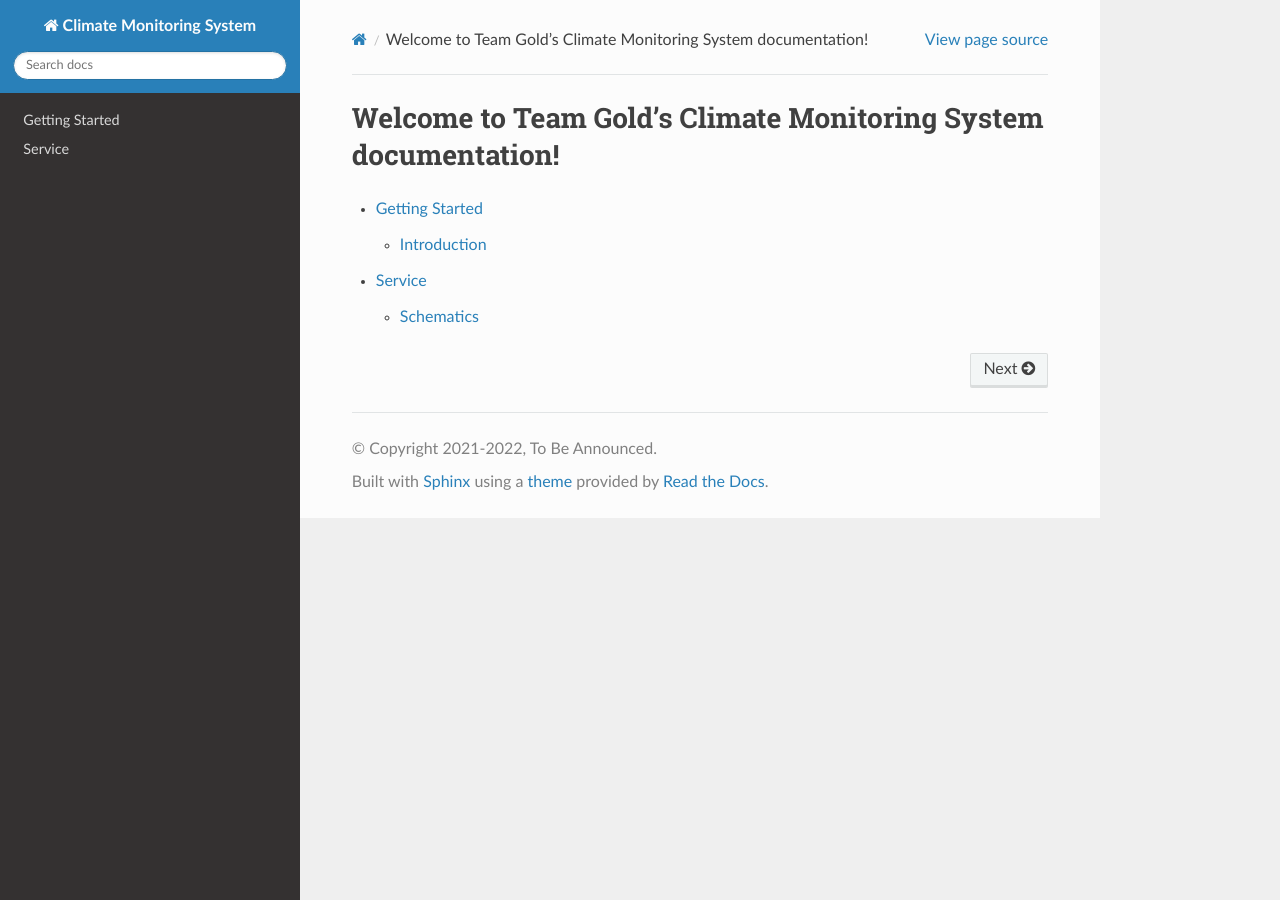
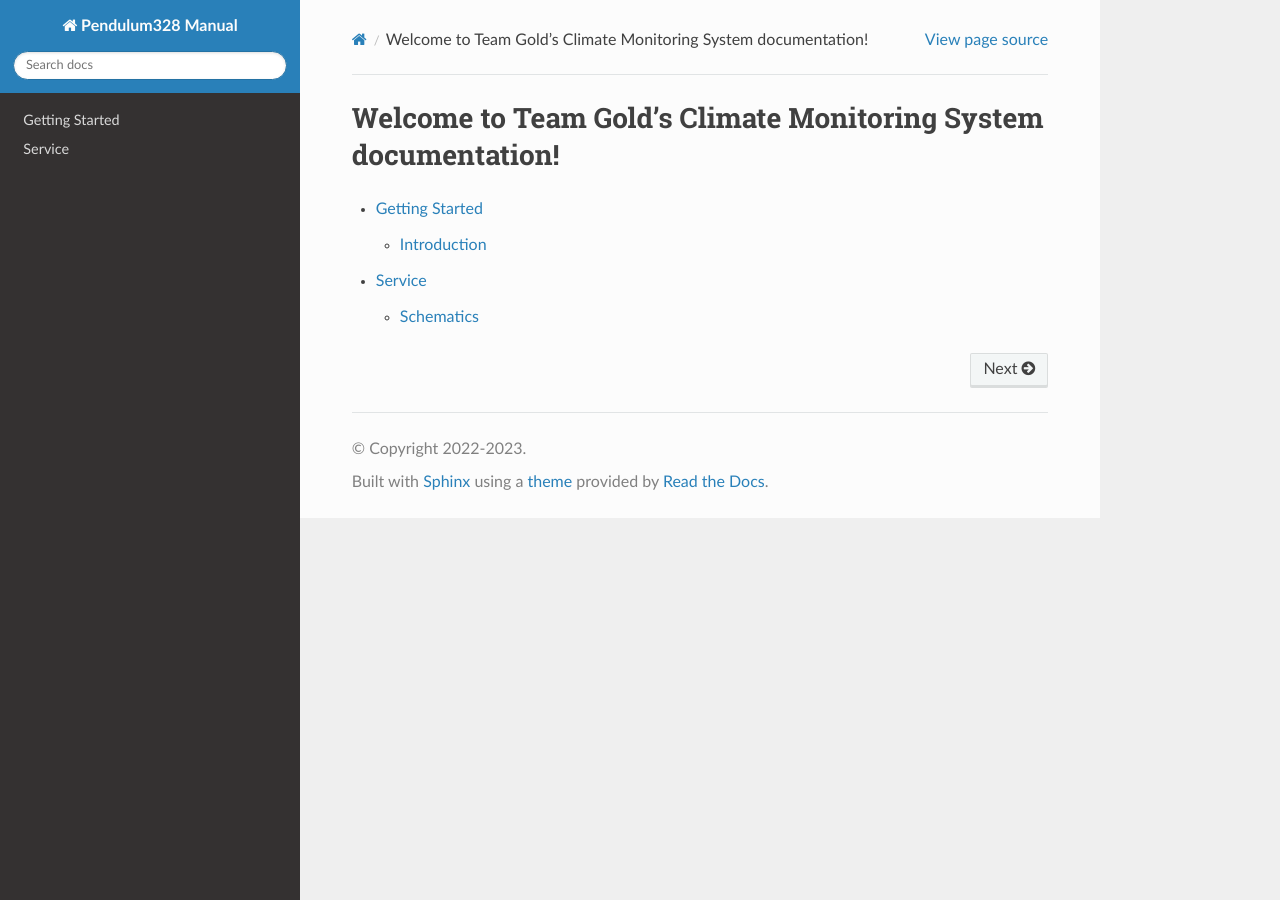
Before and after one commit to KenwoodFox/EG-310-InvertedPendulum, a Sphinx documentation site: the page built from Docs/index.rst, in a window 1280 px wide. Built offline with Sphinx 7.4.7 and the Read the Docs theme 2.0.0, drawn with Linux system fonts in a browser that asks for light colours.

Commit message:
Cache, typos and remove bloat

```diff
--- a/Docs/conf.py
+++ b/Docs/conf.py
@@ -2,9 +2,9 @@ import git
 
 # Project Information
 
-project = "Climate Monitoring System"
-copyright = "2021-2022, To Be Announced"
-author = "Team Gold, SNHU/CETA"
+project = "Pendulum328 Manual"
+copyright = "2022-2023"
+author = "AKMJ, SNHU/CETA"
 
 
 # The full version, including alpha/beta/rc tags
```
Also changed, not shown: Docs/README.md (+1 -19 lines), 1 other file.
